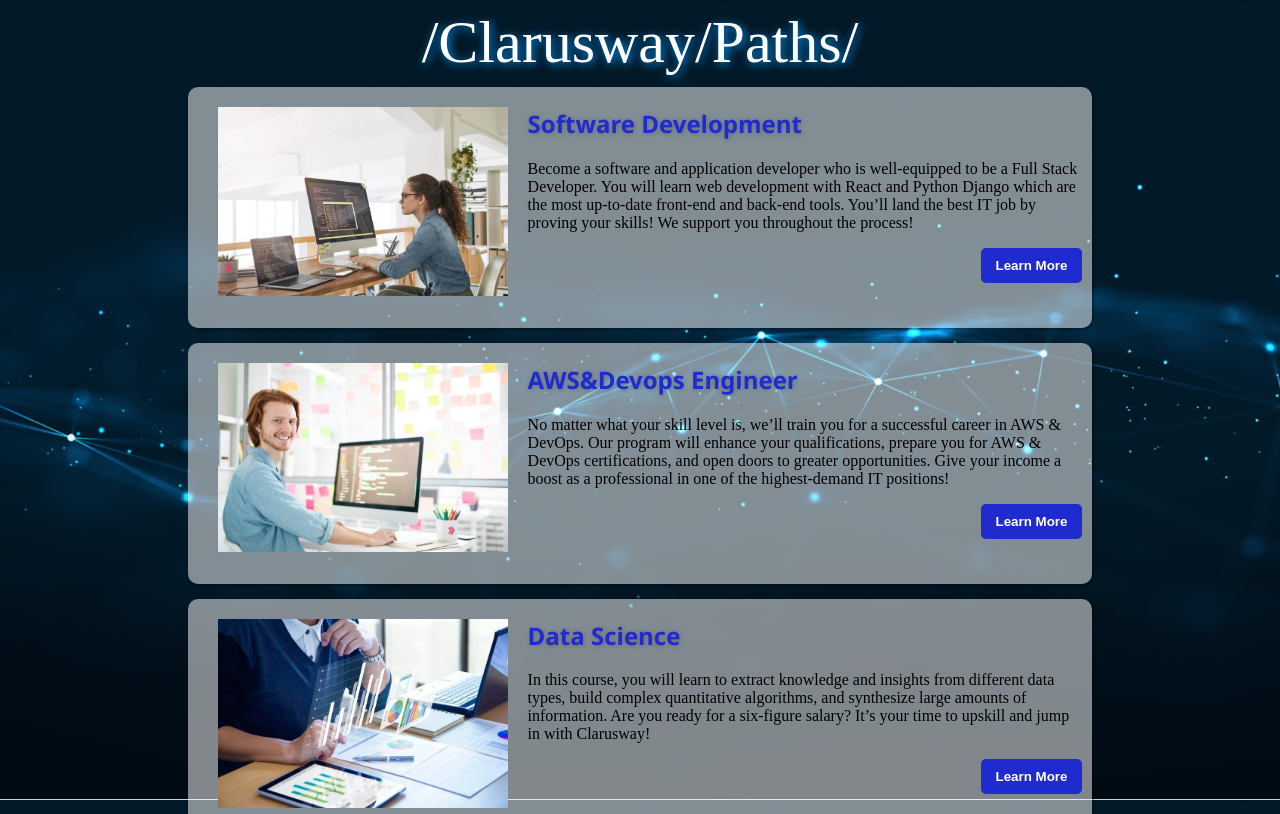
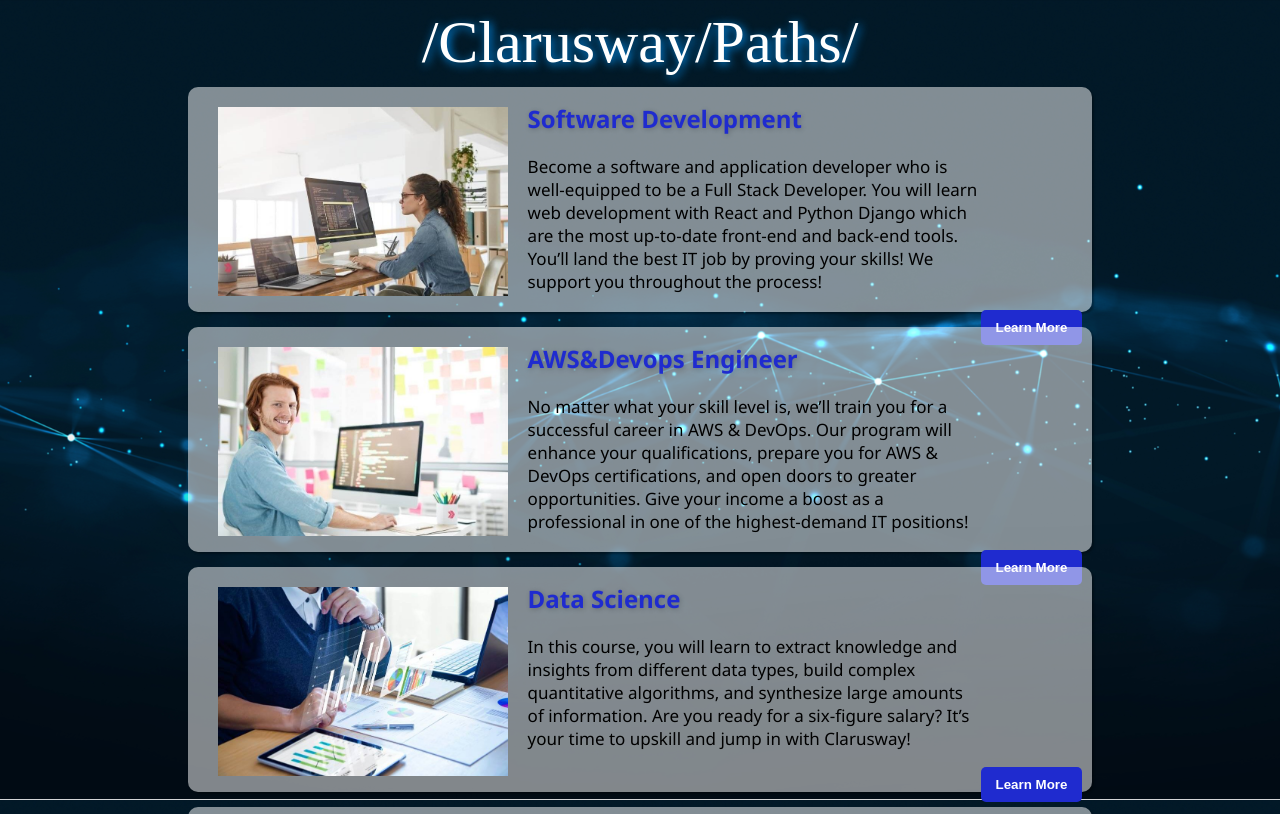
Before and after one commit to batureren/19_December_2022_Website_Layout, a plain HTML site: page index.html in a window 1280 px wide. Shown: the top 814 px of the page. Drawn offline with Linux system fonts and the light colour scheme; a web font is replaced by a local one.

Commit message:
Added some margin to the descriptions

```diff
--- a/index.css
+++ b/index.css
@@ -18,6 +18,7 @@ body{
     width: 70%;
     min-width: 766px;
     min-height: 145px;
+    max-height: 145px;
     margin-left: auto;
     margin-right: auto;
     margin-top: 10px;
@@ -103,5 +104,11 @@ h2{
 
 .position{
     position: relative;
-    bottom: 10px
+    bottom: 15px
 }
+
+.desc{
+    font-size: 17px;
+    font-family: 'Segoe UI', Tahoma, Geneva, Verdana, sans-serif;
+    padding-right: 100px;
+}
```
